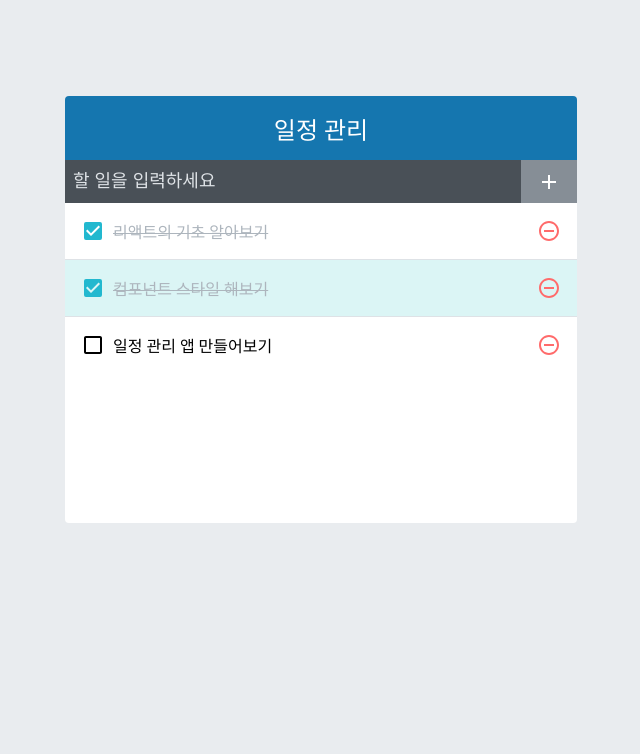
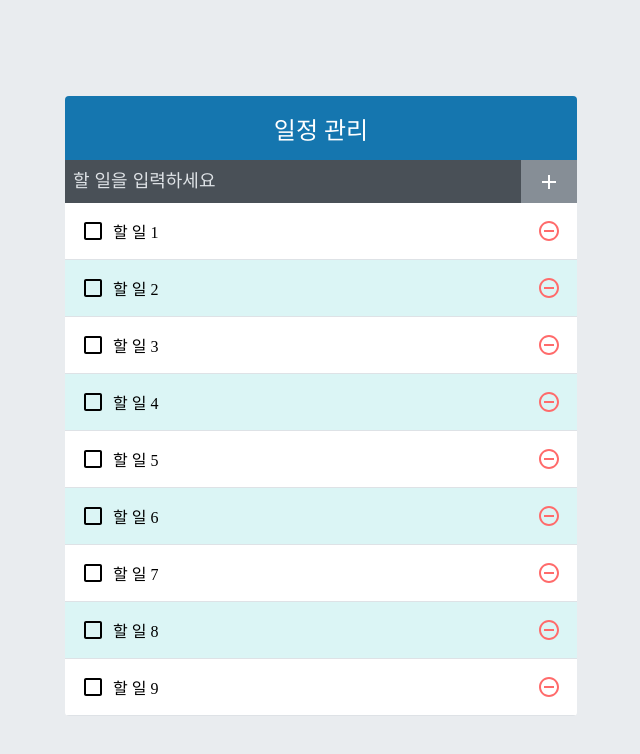
Before and after one commit to dhshffnfn123/todo-app, a React (Create React App) app: page / in a window 1280 px wide. Shown: the top 754 px of the page, without its empty margins (319-959 px from the left). Built offline with nearby package versions, Linux system fonts and the light colour scheme.

Commit message:
컴포넌트 최적화

```diff
--- a/src/App.js
+++ b/src/App.js
@@ -1,30 +1,34 @@
-import React, { useState, useRef, useCallback } from "react";
+import React, { useReducer, useState, useRef, useCallback } from "react";
 import TodoTemplate from "./components/TodoTemplate";
 import TodoInsert from "./components/TodoInsert";
 import TodoList from "./components/TodoList";
 
+function createBulkTodos() {
+  const array = [];
+  for (let i = 1; i <= 2500; i++) {
+    array.push({
+      id: i,
+      text: `할 일 ${i}`,
+      checked: false,
+    });
+  }
+  return array;
+}
+
+function todoReducer(todos, action) {
+  switch (action.type) {
+    case 'INSERT' : // 새로 추가
+      // { type: 'INSERT', todo: {id: 1, text: 'todo', checked: false }}
+      return todos.concat(action)
+  }
+}
+
 const App = () => {
-  const [todos, setTodos] = useState([  // 이 배열은 TodoList에 props로 전달된다.
-    {
-      id: 1,
-      text: '리액트의 기초 알아보기',
-      checked: true,
-    },
-    {
-      id: 2,
-      text: '컴포넌트 스타일 해보기',
-      checked: true,
-    },
-    {
-      id: 3,
-      text: '일정 관리 앱 만들어보기',
-      checked: false,
-    },
-  ]);
+  const [todos, setTodos] = useState(createBulkTodos);
 
   // 고윳값으로 사용할 id
   // ref를 사용하여 변수 담기
-  const nextId = useRef(4);
+  const nextId = useRef(2501);
 
   const onInsert = useCallback( // 함수는 항상 효율을 위해 useCallback으로 감싸준다.
     text => {
@@ -33,29 +37,26 @@
         text,
         checked: false,
       };
-      setTodos(todos.concat(todo));
+      setTodos(todos => todos.concat(todo));
       nextId.current += 1; // nextId 1씩 더하기
     },
-    [todos],
-  );
+    []);
 
   const onRemove = useCallback(
     id => {
-      setTodos(todos.filter(todo => todo.id !== id)); // id 값을 받아와서 그 id 값을 제외한 값을 넣는다.
+      setTodos(todos => todos.filter(todo => todo.id !== id)); // id 값을 받아와서 그 id 값을 제외한 값을 넣는다.
     },
-    [todos],
-  );
+    []);
 
   const onToggle = useCallback(
     id => {
-      setTodos(
+      setTodos(todos =>
         todos.map(todo =>
           todo.id === id ? {...todo, checked : !todo.checked } : todo,
         ),
       );
     },
-    [todos],
-  );
+    []);
 
   return (
     <TodoTemplate>
--- a/src/components/TodoListItem.js
+++ b/src/components/TodoListItem.js
@@ -22,4 +22,4 @@
     );
 };
 
-export default TodoListItem;
+export default React.memo(TodoListItem);    // React.memo로 감싸주어 리렌더링을 하지 않도록 한다.
```
Also changed, not shown: 1 other file (tests, documents, lock files or other folders).
